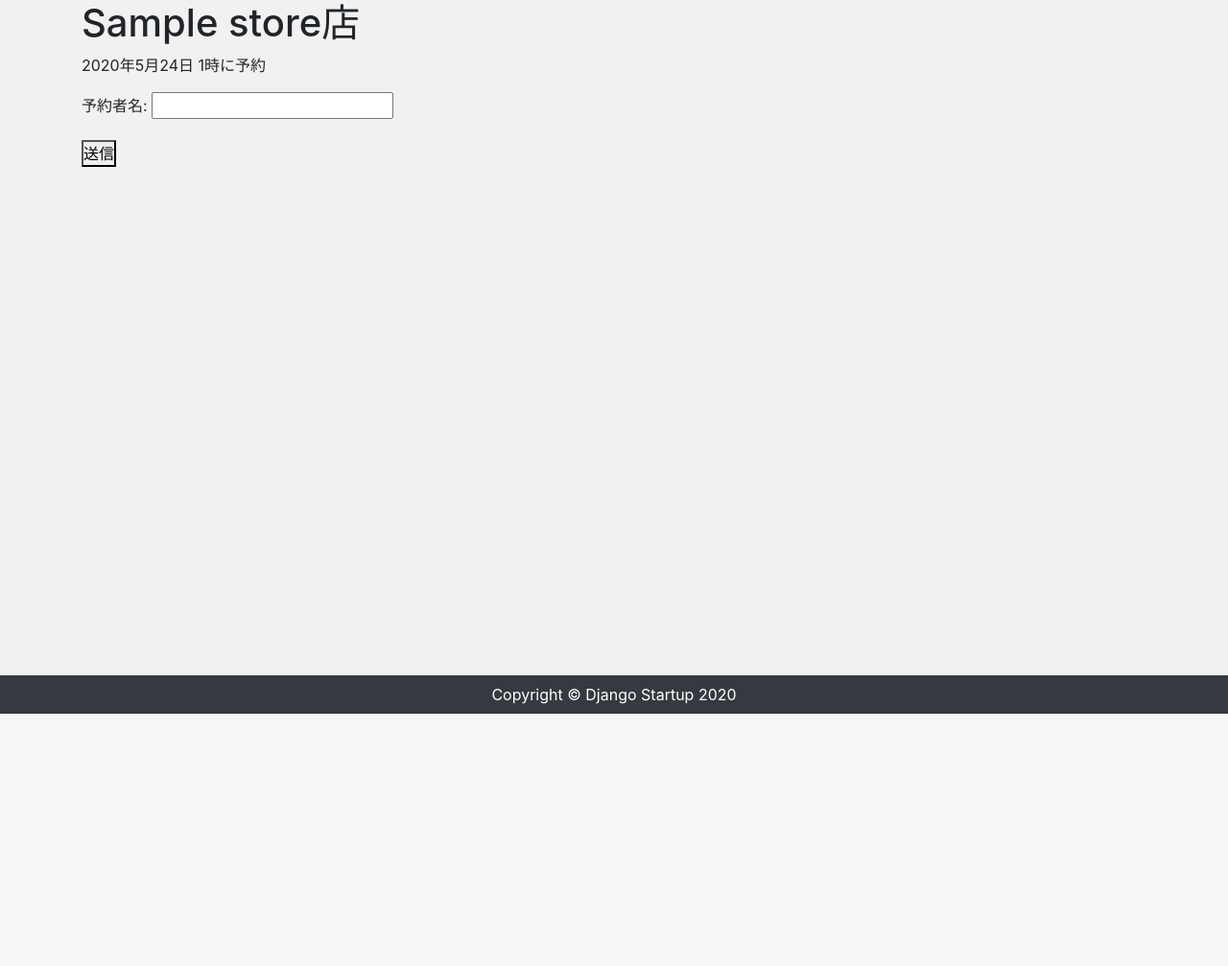
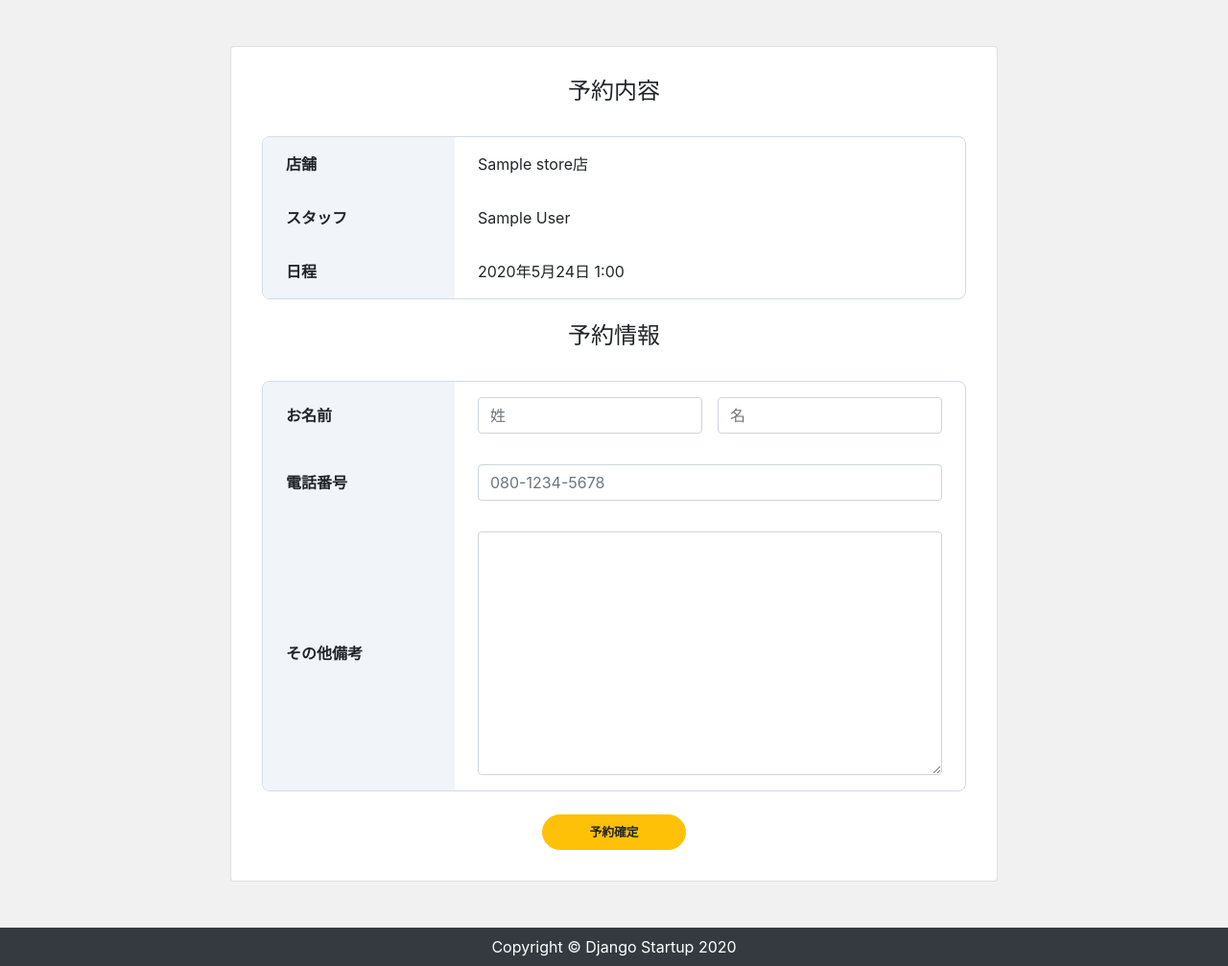
Before and after one commit to haruyasu/django-booking, a Django app: page /booking/1/2020/05/24/1/ in a window 1280 px wide. Shown: the part 56-1063 px from the top of the page at 96% size. Before the commit the page ends 800 px from the top, so only its background shows below. Run offline with Django 3.2, Linux system fonts and the light colour scheme; tables that the repository leaves empty hold one stand-in row (values such as "Sample post"); parts of the project's set-up code (start-up, migrations or seed data) failed here and were passed over; some libraries are stand-ins or nearby versions.

Commit message:
:rocket: 予約確定まで

```diff
--- a/accounts/templates/accounts/profile.html
+++ b/accounts/templates/accounts/profile.html
@@ -37,7 +37,9 @@
                     <th class="header">予約</th>
                     <td class="data">
                         {% for schedule in schedule_data %}
-                            <a href="{% url 'my_page_schedule' schedule.pk %}">{{ schedule.name }}：{{ schedule.start }}～{{ schedule.end }}</a>
+                            <a href="{% url 'my_page_schedule' schedule.pk %}">
+                                {{ schedule.first_name }} {{ schedule.last_name }}：{{ schedule.start }}～{{ schedule.end }}
+                            </a>
                         {% empty %}
                             予約がありません
                         {% endfor %}
--- /dev/null
+++ b/app/forms.py
@@ -0,0 +1,8 @@
+from django import forms
+
+
+class BookingForm(forms.Form):
+    first_name = forms.CharField(max_length=30, label='姓')
+    last_name = forms.CharField(max_length=30, label='名')
+    tel = forms.CharField(max_length=30, label='電話番号')
+    remarks = forms.CharField(label='備考', widget=forms.Textarea())
--- a/app/models.py
+++ b/app/models.py
@@ -30,11 +30,14 @@ class Staff(models.Model):
 
 class Schedule(models.Model):
     staff = models.ForeignKey(Staff, verbose_name='スタッフ', on_delete=models.CASCADE)
-    name = models.CharField('予約者名', max_length=255)
+    first_name = models.CharField('姓', max_length=100)
+    last_name = models.CharField('名', max_length=100)
+    tel = models.CharField('電話番号', max_length=100)
+    remarks = models.TextField('備考', default="", blank=True)
     start = models.DateTimeField('開始時間', default=timezone.now)
     end = models.DateTimeField('終了時間', default=timezone.now)
 
     def __str__(self):
         start = timezone.localtime(self.start).strftime('%Y/%m/%d %H:%M')
         end = timezone.localtime(self.end).strftime('%Y/%m/%d %H:%M')
-        return f'{self.name} {start} ~ {end} {self.staff}'
+        return f'{self.first_name}{self.last_name} {start} ~ {end} {self.staff}'
--- a/app/static/css/style.css
+++ b/app/static/css/style.css
@@ -20,7 +20,7 @@ table {
 }
 
 .card-profile {
-    width: 700px;
+    max-width: 800px;
     border: 0;
     border-radius: 1rem;
     box-shadow: 0 0.2rem 0.2rem 0 rgba(0, 0, 0, 0.1);
@@ -108,12 +108,50 @@ main {
     object-fit: contain;
 }
 
+/* staff */
+
 .stafflist img {
     height: 250px;
     object-fit: contain;
 }
 
-.calender img {
+/* calendar */
+
+.calendar img {
     height: 150px;
     object-fit: contain;
 }
+
+/* booking */
+
+.card-booking {
+    max-width: 800px;
+}
+
+.booking_table {
+    width: 100%;
+    border: 1px solid #D1DBEB;
+    border-radius: 8px;
+    border-collapse: separate;
+    overflow: hidden;
+}
+
+.booking_table .header {
+    width: 200px;
+    padding: 16px 24px;
+    text-align: left;
+    background: #F1F5FA;
+}
+
+.booking_table .data {
+    padding: 16px 24px;
+}
+
+.form_wrap {
+    display: grid;
+    gap: 16px;
+}
+
+.form_wrap__2col {
+    grid-template-columns: repeat(2, 1fr);
+}
--- a/app/templates/app/booking.html
+++ b/app/templates/app/booking.html
@@ -1,13 +1,57 @@
 {% extends "app/base.html" %}
+{% load widget_tweaks %}
 
 {% block content %}
-
-<h1>{{ staff.store.name }}店 {{ staff.name }}</h1>
-<p>{{ view.kwargs.year }}年{{ view.kwargs.month }}月{{ view.kwargs.day }}日 {{ view.kwargs.hour }}時に予約</p>
-<form action="" method="POST">
-    {{ form.as_p }}
-    {% csrf_token %}
-    <button type="submit">送信</button>
-</form>
+<div class="card card-booking my-5 mx-auto">
+    <div class="card-body">
+        <h5 class="card-title text-center">予約内容</h5>
+        <table class="booking_table mb-4">
+            <tbody>
+                <tr>
+                    <th class="header">店舗</th>
+                    <td class="data">{{ staff_data.store.name }}店</td>
+                </tr>
+                <tr>
+                    <th class="header">スタッフ</th>
+                    <td class="data">{{ staff_data.user.first_name }} {{ staff_data.user.last_name }}</td>
+                </tr>
+                <tr>
+                    <th class="header">日程</th>
+                    <td class="data">{{ year }}年{{ month }}月{{ day }}日 {{ hour }}:00</td>
+                </tr>
+            </tbody>
+        </table>
+        <h5 class="card-title text-center">予約情報</h5>
+        <form method="post">
+            {% csrf_token %}
+            <table class="booking_table mb-4">
+                <tbody>
+                    <tr>
+                        <th class="header">お名前</th>
+                        <td class="data form_wrap form_wrap__2col">
+                            {% render_field form.first_name class="form-control" placeholder="姓" %}
+                            {% render_field form.last_name class="form-control" placeholder="名" %}
+                        </td>
+                    </tr>
+                    <tr>
+                        <th class="header">電話番号</th>
+                        <td class="data">
+                            {% render_field form.tel class="form-control" placeholder="080-1234-5678" %}
+                        </td>
+                    </tr>
+                    <tr>
+                        <th class="header">その他備考</th>
+                        <td class="data">
+                            {% render_field form.remarks class="form-control" %}
+                        </td>
+                    </tr>
+                </tbody>
+            </table>
+            <div class="button mx-auto">
+                <button class="btn btn-lg btn-warning btn-block" type="submit">予約確定</button>
+            </div>
+        </form>
+    </div>
+</div>
 
 {% endblock %}
--- a/app/templates/app/calendar.html
+++ b/app/templates/app/calendar.html
@@ -4,7 +4,7 @@
 
 <div class="text-center my-5">
     <div class="row">
-        <div class="col-md-6 mb-4 text-center calender">
+        <div class="col-md-6 mb-4 text-center calendar">
             <img src="/{{ staff_data.user.image.url }}" class="img-fluid" alt="">
         </div>
 
@@ -64,7 +64,7 @@
                                         <i class="far fa-circle text-info"></i>
                                     </a>
                                 {% else %}
-                                    <i class="far fa-times-circle text-danger"></i>
+                                    <i class="fas fa-times text-danger"></i>
                                 {% endif %}
                             </td>
                         {% endfor %}
--- a/app/urls.py
+++ b/app/urls.py
@@ -4,10 +4,10 @@ from app import views
 urlpatterns = [
     path('', views.StoreView.as_view(), name='store'),
     path('store/<int:pk>/', views.StaffView.as_view(), name='staff'),
-
     path('calendar/<int:pk>/', views.CalendarView.as_view(), name='calendar'),
     path('calendar/<int:pk>/<int:year>/<int:month>/<int:day>/', views.CalendarView.as_view(), name='calendar'),
     path('booking/<int:pk>/<int:year>/<int:month>/<int:day>/<int:hour>/', views.BookingView.as_view(), name='booking'),
+    path('thanks/', views.ThanksView.as_view(), name='thanks'),
 
 
 
--- a/app/views.py
+++ b/app/views.py
@@ -4,14 +4,15 @@ from django.db.models import Q
 from django.shortcuts import get_object_or_404, redirect, render
 from django.utils import timezone
 from django.views import generic
-from django.views.generic import View
-from .models import Store, Staff, Schedule
+from django.views.generic import View, TemplateView
+from app.models import Store, Staff, Schedule
 from accounts.models import CustomUser
 from django.contrib import messages
 from django.utils.timezone import make_aware
 from django.urls import reverse_lazy
 from django.core.exceptions import PermissionDenied
 from django.views.decorators.http import require_POST
+from app.forms import BookingForm
 
 
 class StoreView(View):
@@ -80,33 +81,66 @@ class CalendarView(View):
         })
 
 
-class BookingView(generic.CreateView):
-    model = Schedule
-    fields = ('name',)
-    template_name = 'app/booking.html'
-
-    def get_context_data(self, **kwargs):
-        context = super().get_context_data(**kwargs)
-        context['staff'] = get_object_or_404(Staff, pk=self.kwargs['pk'])
-        return context
-
-    def form_valid(self, form):
-        staff = get_object_or_404(Staff, pk=self.kwargs['pk'])
+class BookingView(View):
+    def get(self, request, *args, **kwargs):
+        staff_data = get_object_or_404(Staff, id=self.kwargs['pk'])
         year = self.kwargs.get('year')
         month = self.kwargs.get('month')
         day = self.kwargs.get('day')
         hour = self.kwargs.get('hour')
-        start = datetime(year=year, month=month, day=day, hour=hour)
-        end = datetime(year=year, month=month, day=day, hour=hour + 1)
-        if Schedule.objects.filter(staff=staff, start=start).exists():
-            messages.error(self.request, 'すみません、入れ違いで予約がありました。別の日時はどうですか。')
+        form = BookingForm(request.POST or None)
+
+        return render(request, 'app/booking.html', {
+            'staff_data': staff_data,
+            'year': year,
+            'month': month,
+            'day': day,
+            'hour': hour,
+            'form': form,
+        })
+
+    def post(self, request, *args, **kwargs):
+
+        print('aaaaaaaa')
+
+        staff_data = get_object_or_404(Staff, id=self.kwargs['pk'])
+        year = self.kwargs.get('year')
+        month = self.kwargs.get('month')
+        day = self.kwargs.get('day')
+        hour = self.kwargs.get('hour')
+        start_time = datetime(year=year, month=month, day=day, hour=hour)
+        end_time = datetime(year=year, month=month, day=day, hour=hour + 1)
+        schedule_data = Schedule.objects.filter(staff=staff_data, start=start_time)
+        if schedule_data.exists():
+            messages.error(self.request, '既に予約があります')
         else:
-            schedule = form.save(commit=False)
-            schedule.staff = staff
-            schedule.start = start
-            schedule.end = end
-            schedule.save()
-        return redirect('calendar', pk=staff.pk, year=year, month=month, day=day)
+            form = BookingForm(request.POST or None)
+            print('form')
+            if form.is_valid():
+                print('valid')
+                schedule = Schedule()
+                schedule.staff = staff_data
+                schedule.start = start_time
+                schedule.end = end_time
+                schedule.first_name = form.cleaned_data['first_name']
+                schedule.last_name = form.cleaned_data['last_name']
+                schedule.tel = form.cleaned_data['tel']
+                schedule.remarks = form.cleaned_data['remarks']
+                schedule.save()
+                print('redirect')
+                return redirect('thanks')
+        print('bad')
+
+        return redirect('calendar', pk=staff_data.id, year=year, month=month, day=day)
+
+
+class ThanksView(TemplateView):
+    template_name = 'app/thanks.html'
+
+
+
+
+
 
 
 class MyPageCalendar(CalendarView):
```
Also changed, not shown: app/templates/app/thanks.html (added, +11 -0 lines), app/migrations/0010_auto_20200521_1759.py (added), app/migrations/0011_schedule_remarks.py (added).
